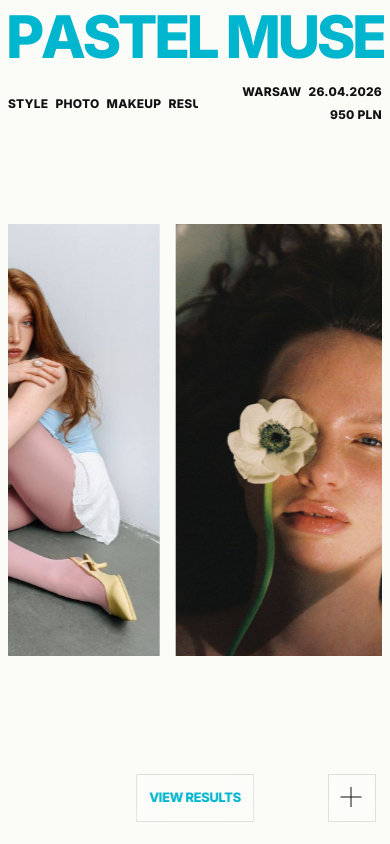
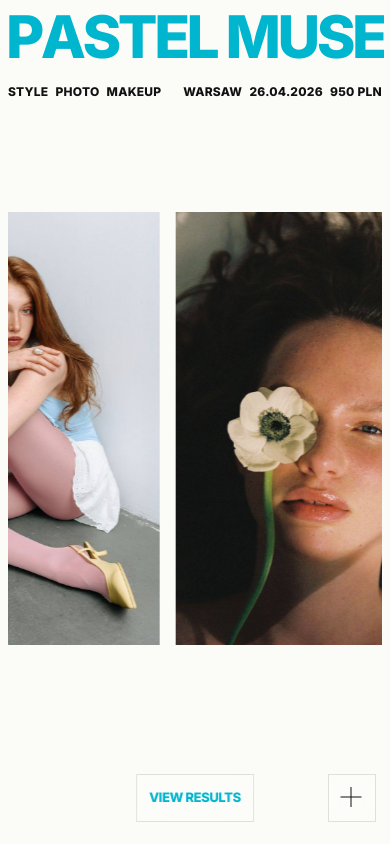
Before and after one commit to urfriendalex/lk-photo-day, a Next.js app: page / in a window 390 px wide. Built offline with nearby package versions, Linux system fonts and the light colour scheme.

Commit message:
Hide results tab on mobile

```diff
--- a/src/app/globals.css
+++ b/src/app/globals.css
@@ -1385,6 +1385,10 @@ button.experience__meta--cta:focus-visible {
   .experience__nav,
   .experience__meta {
     gap: 0.45rem;
+  }
+
+  .experience__nav-item--desktop-only {
+    display: none;
   }
 
   .landing-panel {
--- a/src/components/pastel-muse-experience.tsx
+++ b/src/components/pastel-muse-experience.tsx
@@ -943,7 +943,9 @@ export function PastelMuseExperience({
                   return (
                     <button
                       key={topic.key}
-                      className={`experience__nav-item link-underline ${selected ? "is-active" : ""}`}
+                      className={`experience__nav-item link-underline ${
+                        topic.key === "results" ? "experience__nav-item--desktop-only" : ""
+                      } ${selected ? "is-active" : ""}`}
                       type="button"
                       onClick={() => {
                         applyMode(activeMode === topic.key ? "landing" : topic.key, {
```
